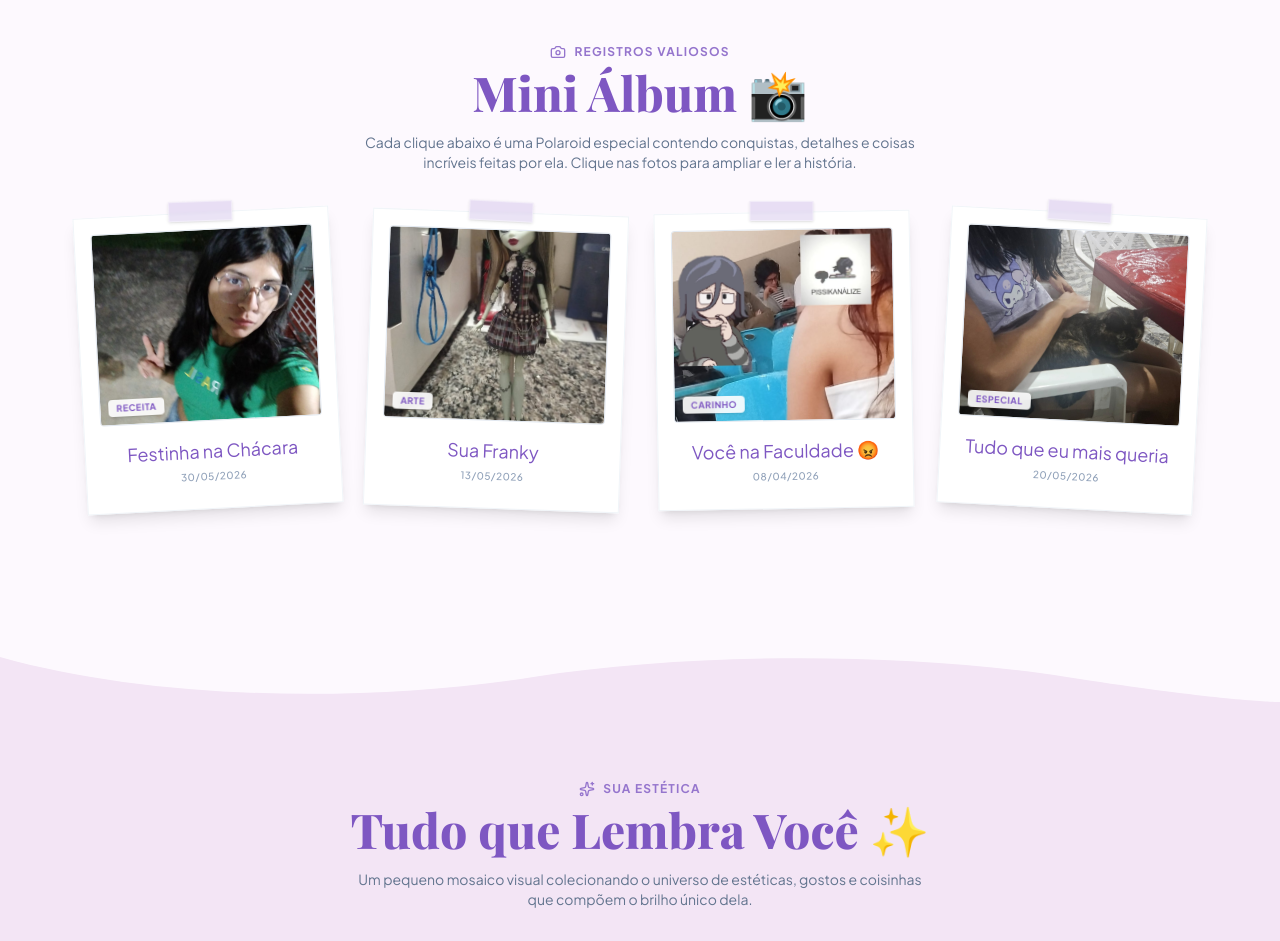
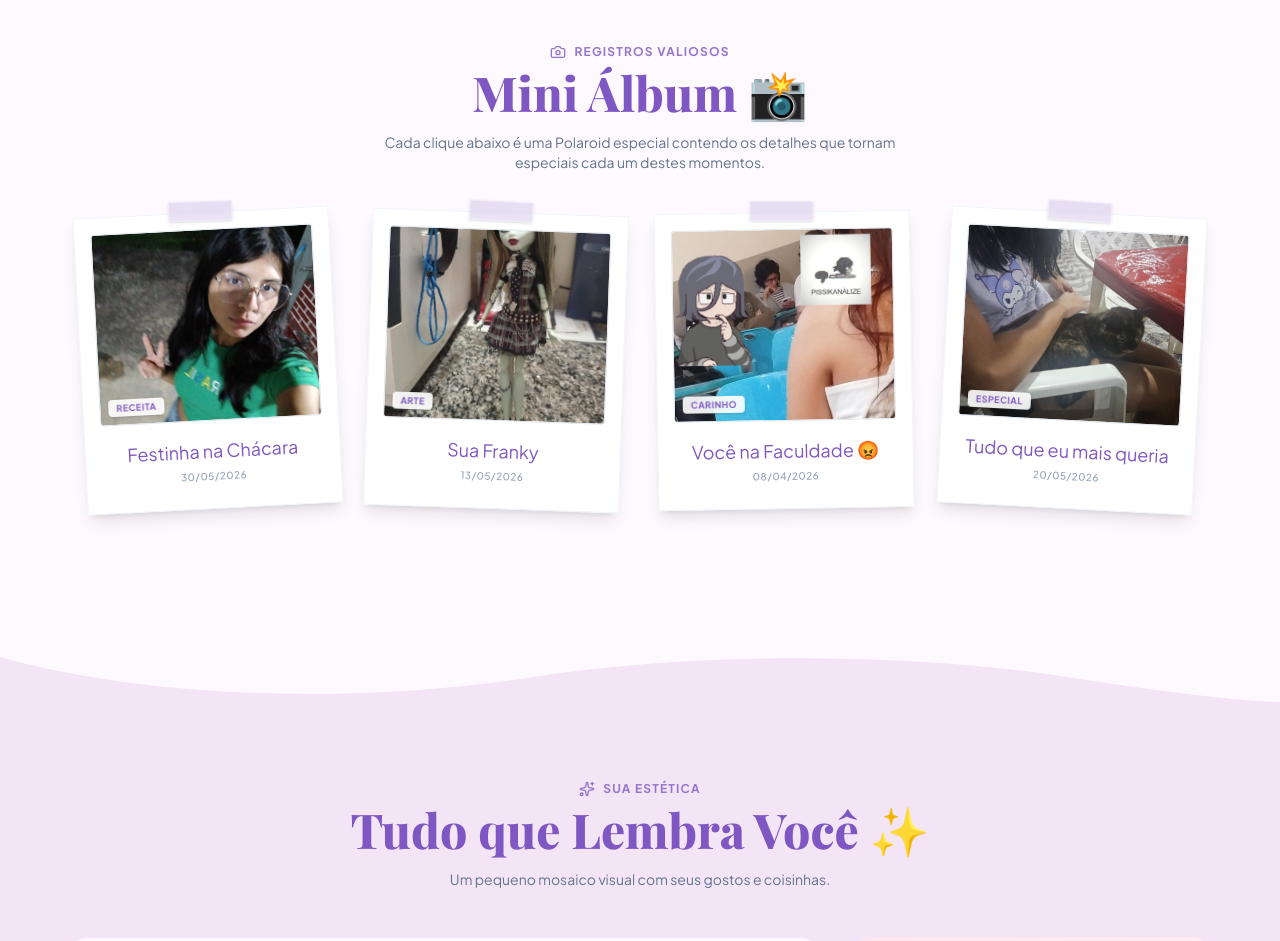
Before and after one commit to henriqquue/site-aniversario, a Next.js app: page / in a window 1280 px wide. Shown: the part 1900-2841 px from the top of the page. Built offline with nearby package versions, Linux system fonts and the light colour scheme; a web font is replaced by a local one.

Commit message:
chore: melhorias textuais finais

```diff
--- a/app/page.tsx
+++ b/app/page.tsx
@@ -546,7 +546,7 @@ export default function Home() {
               <h2 className="text-[#7E57C2] font-serif text-3xl font-extrabold mt-1 text-center">
                 O que lhe Torna Única.
               </h2>
-              <p className="text-xs text-slate-500 mt-1 text-center">Deslize para o lado para ver todos os cartões.</p>
+              <p className="text-xs text-slate-500 mt-1 text-center">Deslize para o lado para ver todos os cartões!</p>
             </div>
 
             <div className="flex gap-6 overflow-x-auto snap-x snap-mandatory no-scrollbar pb-8 pt-2">
@@ -637,7 +637,7 @@ export default function Home() {
             Mini Álbum  📸
           </h2>
           <p className="text-sm text-slate-500 max-w-xl mx-auto mt-4 text-center">
-            Cada clique abaixo é uma Polaroid especial contendo conquistas, detalhes e coisas incríveis feitas por ela. Clique nas fotos para ampliar e ler a história.
+            Cada clique abaixo é uma Polaroid especial contendo os detalhes que tornam especiais cada um destes momentos.
           </p>
         </div>
 
@@ -734,7 +734,7 @@ export default function Home() {
             Tudo que Lembra Você ✨
           </h2>
           <p className="text-sm text-slate-500 max-w-xl mx-auto mt-4 text-center">
-            Um pequeno mosaico visual colecionando o universo de estéticas, gostos e coisinhas que compõem o brilho único dela.
+            Um pequeno mosaico visual com seus gostos e coisinhas.
           </p>
         </div>
 
```
